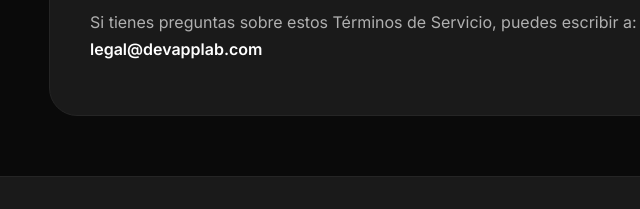
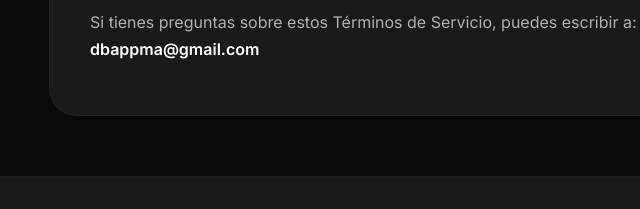
Before and after one commit to devapplab-star/DevAppLab, a plain HTML site: page docs/apps/miahorro/terms.html in a window 1280 px wide. Shown: the part 2666-2875 px from the top of the page, 231-871 px from the left. Drawn offline with nearby package versions, Linux system fonts and the light colour scheme.

Commit message:
Update terms.html

```diff
--- a/docs/apps/miahorro/terms.html
+++ b/docs/apps/miahorro/terms.html
@@ -248,7 +248,7 @@
                     <h2>12. Contacto</h2>
                     <p>
                         Si tienes preguntas sobre estos Términos de Servicio, puedes escribir a:
-                        <strong>legal@devapplab.com</strong>
+                        <strong>dbappma@gmail.com</strong>
                     </p>
                 </div>
             </div>
```
